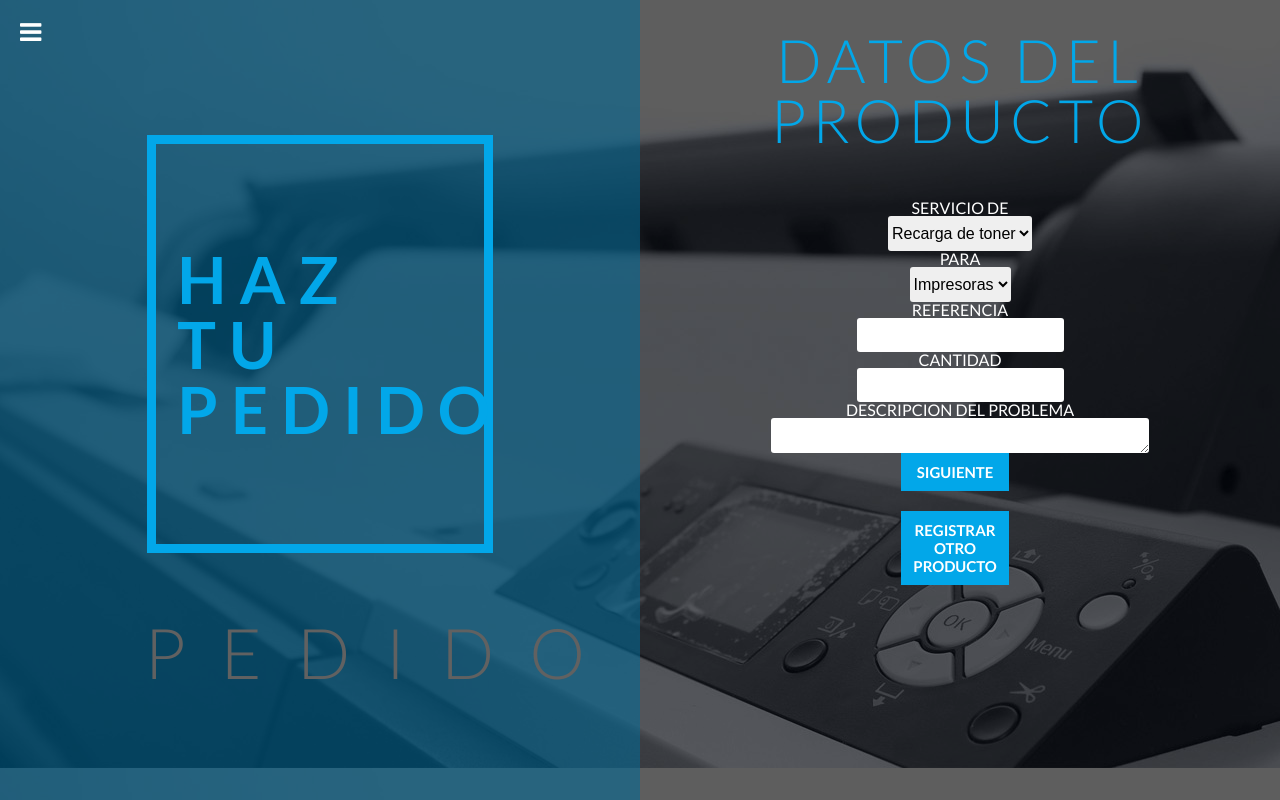
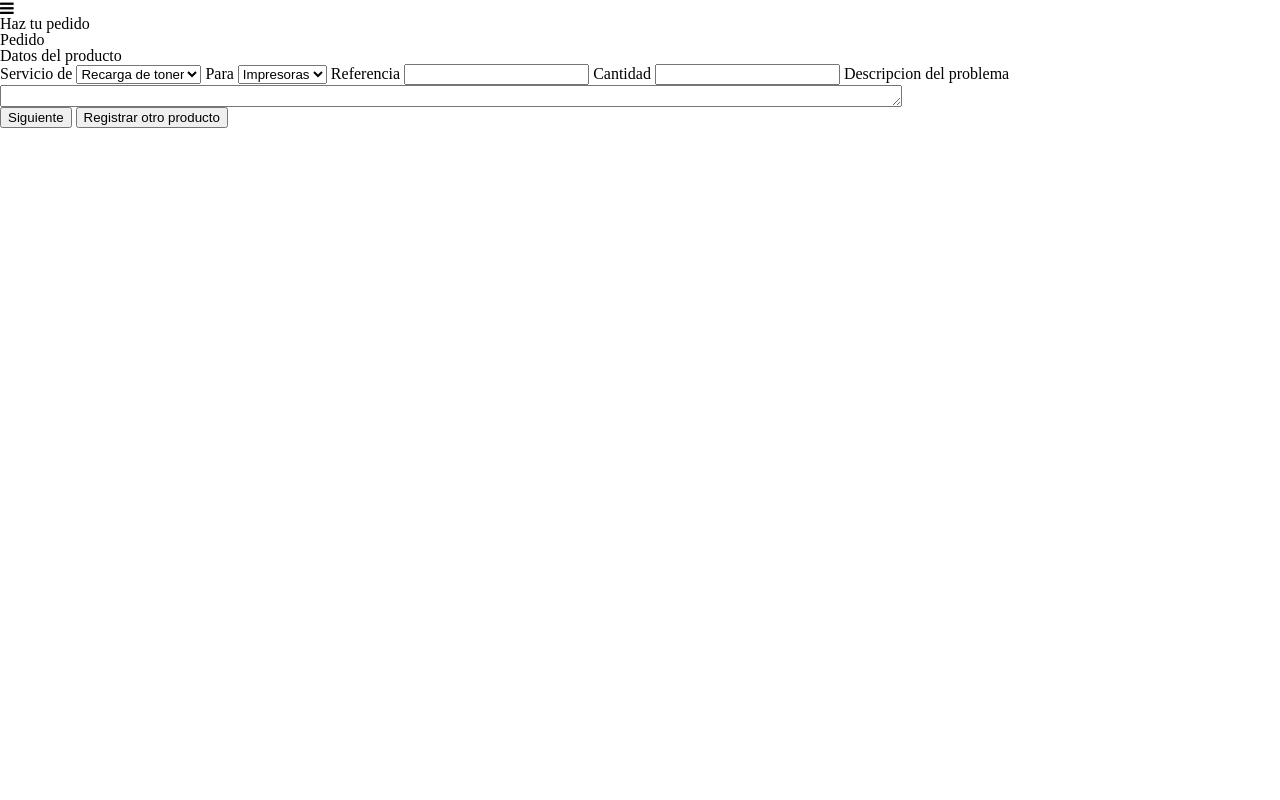
Before and after one commit to CristianAlexis10/Maxirecargas, a PHP site: page /maxirecargas/views/modules/user/orders/index.php in a window 1280 px wide. Run offline with PHP 8.4, Linux system fonts and the light colour scheme; some libraries are stand-ins or nearby versions.

Commit message:
vista previa jajajjaja

```diff
--- a/views/assets/css/main-user.css
+++ b/views/assets/css/main-user.css
@@ -690,218 +690,6 @@ transform: translateY(-5px);
   100%{ transform: translateX(0); }
 }
 
-/*VIEW ORDERS*/
-.main--container{
-  display: flex;
-  width: 100%;
-  height: 100vh;
-  background-image: url("../image/pedido.jpg");
-  mix-blend-mode: multiply;
-}
-
-.left--part{
-  width: 50%;
-  height: 100vh;
-  display: flex;
-  flex-direction: column;
-  /*background: rgb(1,86,123);*/
-  background-color: rgba(1,86,123,0.7);
-}
-
-.main--container .left--part img{
-  width: 50%;
-  margin: 0 auto;
-  margin-top: 130px;
-}
-.main--container .left--part span{
-  margin: 20px;
-  color: white;
-  font-size: 25px;
-}
-
-.rigth--part{
-  width: 50%;
-  height: 100vh;
-  display: flex;
-  flex-direction: column;
-  background: rgba(0, 0, 0, 0.3);
-}
-
-.square{
-  display: flex;
-  width: 45%;
-  height: 50%;
-  border: 9px solid #02a7e9;
-  color: #02a7e9;
-  letter-spacing: 0.2em;
-  flex-direction: column;
-  text-transform: uppercase;
-  word-spacing: 10cm;
-  padding-left: 40px;
-  font-family: 'lato';
-  font-size: 65px;
-  font-weight: bold;
-  margin: 60px;
-  right: 30px;
-  align-items: center;
-  justify-content: center;
-  margin: 0 auto;
-  margin-top: 70px;
-}
-
-.container--title{
-  width: 50%;
-  display: flex;
-  position: relative;
-  /*bottom: -50px;*/
-}
-
-.container-title-order{
-  font-family: 'lato';
-  font-size: 70px;
-  /*color: #4c5154; gris mas claro*/
-  /*color: #404348;*/
-  color: #616161;
-  font-weight: lighter;
-  text-transform: uppercase;
-  letter-spacing: 0.5em;
-  margin-left: 45%;
-  margin-top: 20%;
-  /*justify-content: flex-end;*/
-}
-
-.title--right{
-  display: flex;
-  position: fixed;
-  font-family: 'lato';
-  color: #02a7e9;
-  font-weight: lighter;
-  font-size: 60px;
-  letter-spacing: 0.1em;
-  text-transform: uppercase;
-  text-align: center;
-  margin: 30px;
-}
-
-.wrap--product{
-  font-family: 'lato';
-  font-size: 16px;
-  color: white;
-  text-transform: uppercase;
-  display: flex;
-  position: absolute;
-  flex-direction: column;
-  align-items: center;
-  justify-content: center;
-  margin: 50px;
-  top: 150px;
-}
-
-.name--product{
-  position: relative;
-  border: none;
-  outline: none;
-  padding: 8px 0;
-  font-size: 16px;
-  /*width: 100%;*/
-}
-
-.select--product, .select--for, .reference, .quantity, .description{
-  border-bottom: none;
-  border-radius: 3px;
-  position: relative;
-  border: 3px;
-  outline: none;
-  padding: 8px 0;
-  font-size: 16px;
-  color: black;
-}
-
-.button--following{
-  width: 20%;
-  height: 20%;
-  font-size: 15px;
-  font-weight: bold;
-  font-family: 'lato';
-  color: white;
-  background: #02a7e9;
-  cursor: pointer;
-  padding: 10px;
-  margin: 0 10px 20px 0;
-  border: none;
-  border-radius: none;
-  outline: none;
-  text-transform: uppercase;
-}
-
-.button--register{
-  width: 20%;
-  height: 20%;
-  font-size: 15px;
-  font-weight: bold;
-  font-family: 'lato';
-  color: white;
-  background: #02a7e9;
-  cursor: pointer;
-  padding: 10px;
-  margin: 0 10px 20px 0;
-  border: none;
-  border-radius: none;
-  outline: none;
-  text-transform: uppercase;
-}
-.button--following:hover, .button--register:hover{
-  background: white;
-  color: #02a7e9;
-}
-
-/*VIEW PRODUCTS*/
-
-.container--products span{
-  margin: 20px;
-  color: white;
-  font-size: 25px;
-}
-
-.container--products{
-  width: 100%;
-  height: 100vh;
-  display: flex;
-  flex-direction: column;
-  background-image: url("../image/promotional.jpg");
-  background-size: cover;
-  background-repeat: no-repeat;
-}
-
-.option--menu{
-  width: 100%;
-  height: 60px;
-
-}
-
-.container--products .wrap--menu--products ul{
-  display: flex;
-  justify-content: space-around;
-  color: black;
-  font-family: 'lato';
-  font-weight: bold;
-  text-transform: uppercase;
-  font-size: 14px;
-  cursor: pointer;
-}
-
-.container--products .wrap--menu--products li{
-  display: flex;
-  align-items: center;
-  justify-content: center;
-  width: 15%;
-  height: 40px;
-  border: 1px solid rgb(0, 255, 255);
-  -webkit-backdrop-filter: blur(10px);
-  backdrop-filter: blur(10px);
-  background-color: rgba(255, 255, 255, 0.3);
-}
-
 
 /* VIEW QUOTATION AND LOGIN sin input*/
 
```
Also changed, not shown: views/assets/css/copepr.css (+33 -0 lines), views/modules/user/products/index.php (+23 -11 lines), views/assets/image/cartuchos.png (added), views/assets/image/computador.png (added), views/assets/image/impresora.png (added), views/assets/image/toner.png (added).
